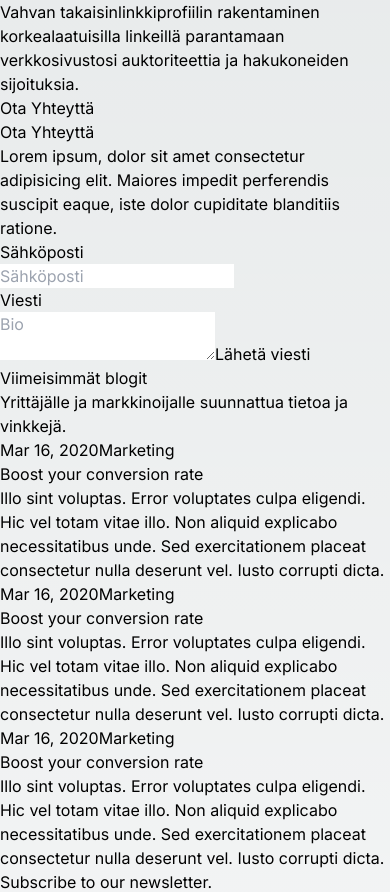
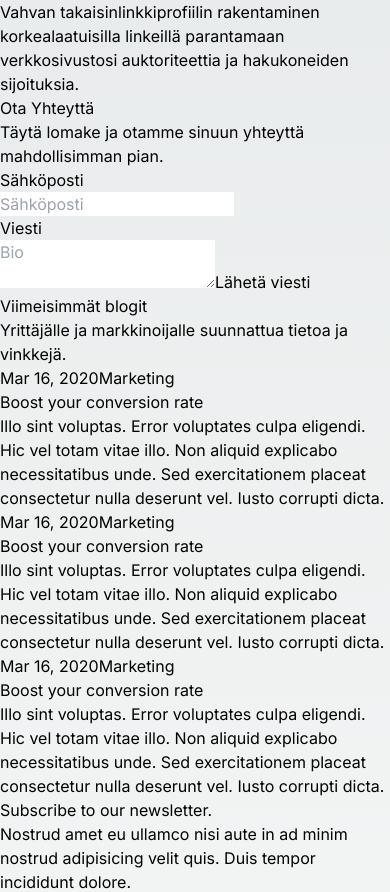
Before and after one commit to Itsdarkhere/VJXSOFT, a Next.js app: page / in a window 390 px wide. Shown: the part 1801-2693 px from the top of the page. Built offline with nearby package versions, Linux system fonts and the light colour scheme.

Commit message:
Mobile-better

```diff
--- a/components/Contact.tsx
+++ b/components/Contact.tsx
@@ -3,14 +3,12 @@
 export default function Contact() {
 
     return (
-        <section className="w-full border-t border-b flex bg-white flex-row justify-center lg:px-6">
+        <section className="w-full border-t border-b flex bg-black flex-row justify-center lg:px-6">
             <div className="w-full max-w-7xl lg:rounded-3xl p-6 py-24 flex flex-col gap-8 lg:flex-row justify-between items-start">
                 <div className="w-full max-w-xl flex flex-col">
-                    <h2 className="text-base font-semibold leading-7 text-indigo-600">Ota Yhteyttä</h2>
-                    <p className="mt-2 text-3xl font-bold tracking-tight text-gray-900 sm:text-4xl">Ota Yhteyttä</p>
-                    <p className="mt-4 text-lg leading-8 text-gray-600">
-                        Lorem ipsum, dolor sit amet consectetur adipisicing elit. Maiores impedit perferendis suscipit eaque,
-                        iste dolor cupiditate blanditiis ratione.
+                    <p className="text-3xl font-bold tracking-tight text-white sm:text-4xl">Ota Yhteyttä</p>
+                    <p className="mt-2 text-lg leading-8 text-gray-300">
+                        Täytä lomake ja otamme sinuun yhteyttä mahdollisimman pian.
                     </p>
                 </div>
                 <form className=" p-8 w-full border max-w-xl flex flex-col rounded-lg bg-base-100 shadow-md">
--- a/components/Email.tsx
+++ b/components/Email.tsx
@@ -3,8 +3,8 @@ import { CalendarDaysIcon, HandRaisedIcon } from '@heroicons/react/24/outline'
 export default function Email() {
 
     return (
-        <section className="w-full pb-24 bg-white flex justify-center">
-            <div className="relative isolate w-full max-w-7xl rounded-3xl overflow-hidden bg-gray-900">
+        <section className="w-full lg:pb-24 bg-white flex justify-center">
+            <div className="relative isolate w-full max-w-7xl lg:rounded-3xl overflow-hidden bg-gray-900">
             <div className="mx-auto px-6 lg:px-8 rounded-3xl py-16 sm:py-24 lg:py-32">
                 <div className="mx-auto grid max-w-2xl grid-cols-1 gap-x-8 gap-y-16 lg:max-w-none lg:grid-cols-2">
                 <div className="max-w-xl lg:max-w-lg">
```
